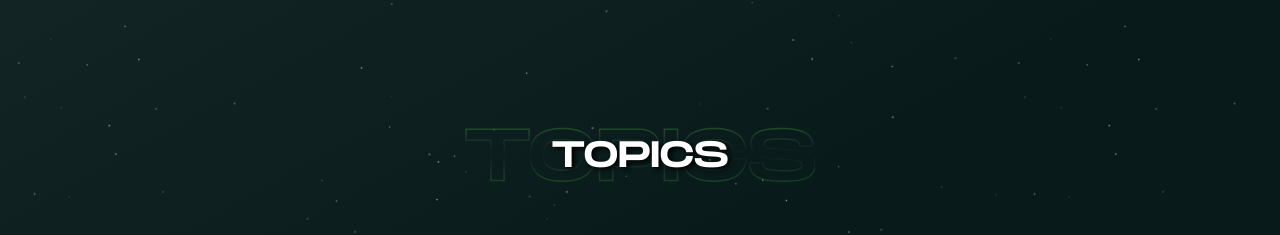
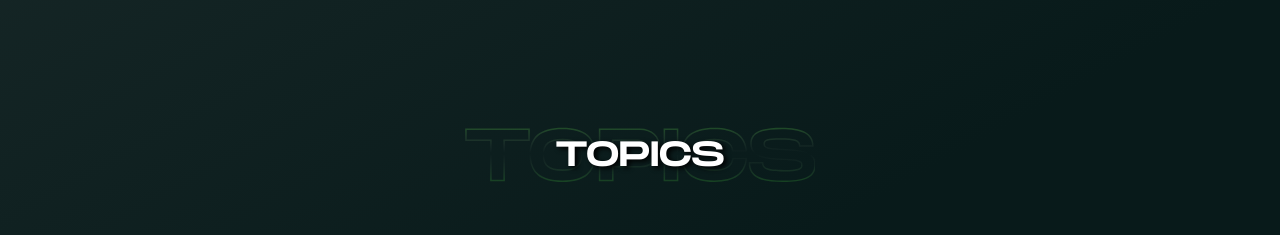
Before and after one commit to SouZe-San/CTF-college-project-react-version, a React (Vite) app: page / in a window 1280 px wide. Shown: the part 1619-1854 px from the top of the page. Built offline with nearby package versions, Linux system fonts and the light colour scheme; a web font is replaced by a local one.

Commit message:
hehe-timing-baby

```diff
--- a/src/AllRoutes.jsx
+++ b/src/AllRoutes.jsx
@@ -10,7 +10,7 @@ import Login from "./pages/Auth/page";
 const AllRoutes = () => {
   return (
     <Routes>
-      <Route path="/" element={<Home />} />
+      <Route path="/" element={<Home/>} />
       <Route path="/challenges" element={<Challenges />} />
       <Route path="/dashboard" element={<Dashboard />} />
       <Route path="/login" element={<Login />} />
--- a/src/components/gameRules/rulesSectionStyles.scss
+++ b/src/components/gameRules/rulesSectionStyles.scss
@@ -6,7 +6,7 @@
 .rulesSection {
   width: 47%;
   font-family: Arial, Helvetica, sans-serif;
-  margin: 4rem auto;
+  margin: 6rem auto;
   color: white;
   // font-family: "Monument Extended";
   .header {
--- a/src/components/topics/topicSectionStyles.scss
+++ b/src/components/topics/topicSectionStyles.scss
@@ -23,7 +23,7 @@
       top: 50%;
       left: 50%;
       transform: translate(-50%, -47%);
-      font-size: clamp(1.9rem, 6vh + 0.8rem, 2.3rem);
+      font-size: clamp(1.9rem, 6vh + 0.8rem, 2.2rem);
       text-shadow: 3px 2px 5px black;
       @media (max-width : 460px){
         position: relative;
--- a/src/pages/Home/Home.jsx
+++ b/src/pages/Home/Home.jsx
@@ -6,10 +6,8 @@ import Rewards from "../../components/rewards/rewards";
 import Topics from "../../components/topics/topics";
 import Rules from "../../components/gameRules/rules";
 import Footer from "../../components/footer/footer";
-// import Branding from "../../components/branding/branding";
-import "./home.css"
 
-const home = () => {
+const Home = () => {
   const targetDate = new Date("2023-12-31T00:00:00");
   return (
     <div className="main">
@@ -19,9 +17,8 @@ const home = () => {
       <Topics/>
       <Rules/>
       <Footer/>
-      {/* <Branding/> */}
     </div>
   );
 };
 
-export default home;
+export default Home;
--- a/src/pages/Home/home.css
+++ b/src/pages/Home/homeStyles.css
@@ -3,10 +3,10 @@
         padding: 15px;
     }
 } */
-.main{
-    position: relative;
-}
-.main::after{
+/* .main{
+    /* position: relative; */
+/* } */
+/* .main::after{
     content : "" ;
     width: 100%;
     height: 100%;
@@ -15,8 +15,8 @@
     left: 0;
     position: absolute;
     /* background-image: url(../../assets/gallery-images/stars.png); */
-    background-image: url(../../assets/gallery-images/stars002.png);
-    background-repeat: repeat;
-    background-size: 1000px;
-    opacity: 0.9;
-    }
+    /* background-image: url(../../assets/gallery-images/stars002.png); */
+    /* background-repeat: repeat; */
+    /* background-size: 1000px; */
+    /* opacity: 0.9; */
+    /* } */
```
